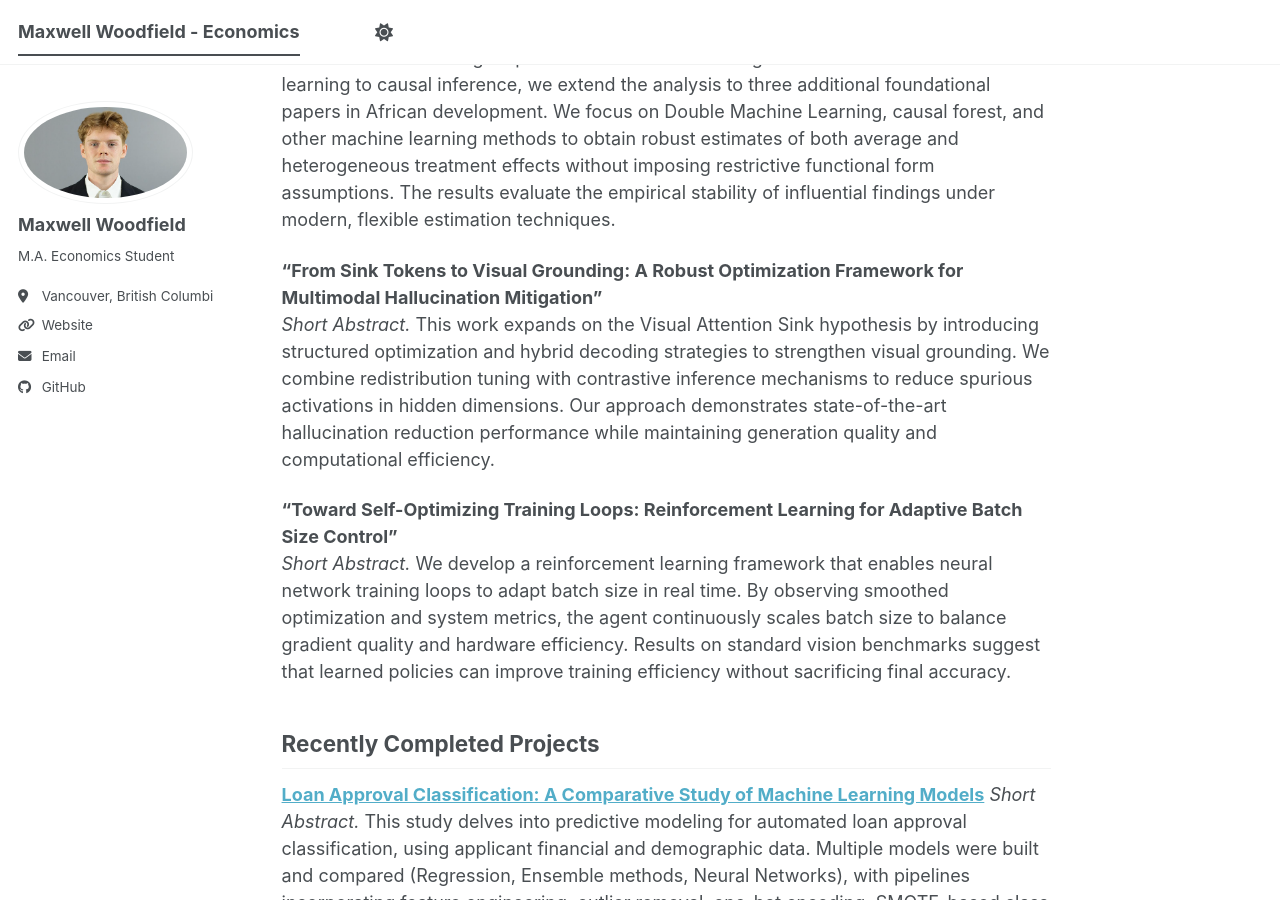
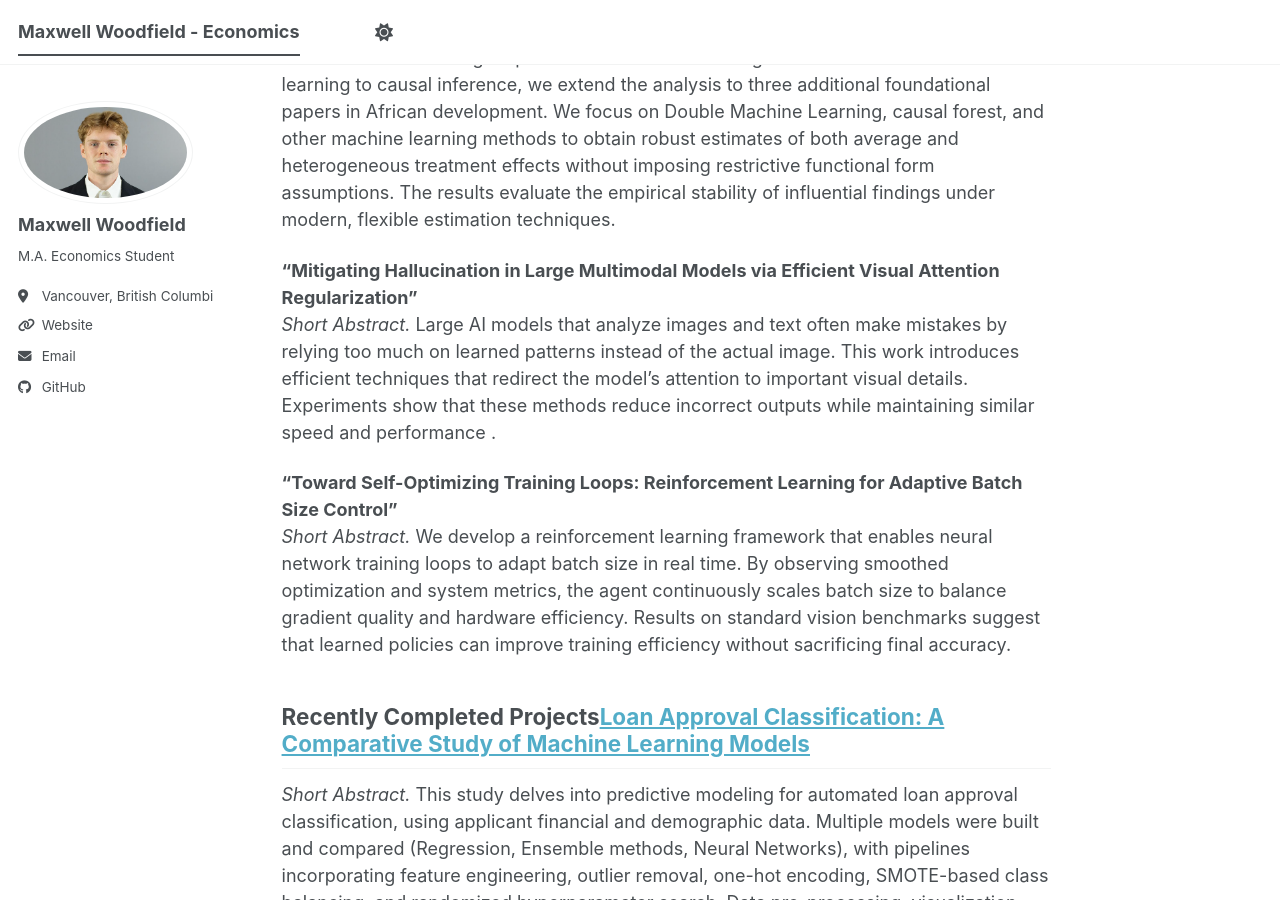
Before and after one commit to saucemmmm/saucemmmm.github.io, a Jekyll site: the page built from _pages/about.md, in a window 1280 px wide and 900 px high, scrolled down 880 px. Built offline with Jekyll 4.4.1, drawn with Linux system fonts in a browser that asks for light colours; a script bundle is joined from its source files by our own code; library files that are not in the unit come from our copies.

Commit message:
Update about.md

```diff
--- a/_pages/about.md
+++ b/_pages/about.md
@@ -27,14 +27,13 @@ Machine Learning, Causal Inference, Statistical Learning Methods
 **“Machine Learning and the Robustness of Causal Estimates: Evidence from Re-Estimated Studies in African Development”**
 *Short Abstract.* Building on prior research demonstrating the value added of machine learning to causal inference, we extend the analysis to three additional foundational papers in African development. We focus on Double Machine Learning, causal forest, and other machine learning methods to obtain robust estimates of both average and heterogeneous treatment effects without imposing restrictive functional form assumptions. The results evaluate the empirical stability of influential findings under modern, flexible estimation techniques.
 
-**“From Sink Tokens to Visual Grounding: A Robust Optimization Framework for Multimodal Hallucination Mitigation”**
-*Short Abstract.* This work expands on the Visual Attention Sink hypothesis by introducing structured optimization and hybrid decoding strategies to strengthen visual grounding. We combine redistribution tuning with contrastive inference mechanisms to reduce spurious activations in hidden dimensions. Our approach demonstrates state-of-the-art hallucination reduction performance while maintaining generation quality and computational efficiency.
+**“Mitigating Hallucination in Large Multimodal Models via Efficient Visual Attention Regularization”**
+*Short Abstract.* Large AI models that analyze images and text often make mistakes by relying too much on learned patterns instead of the actual image. This work introduces efficient techniques that redirect the model’s attention to important visual details. Experiments show that these methods reduce incorrect outputs while maintaining similar speed and performance .
 
 **“Toward Self-Optimizing Training Loops: Reinforcement Learning for Adaptive Batch Size Control”**
 *Short Abstract.* We develop a reinforcement learning framework that enables neural network training loops to adapt batch size in real time. By observing smoothed optimization and system metrics, the agent continuously scales batch size to balance gradient quality and hardware efficiency. Results on standard vision benchmarks suggest that learned policies can improve training efficiency without sacrificing final accuracy.
 
-## Recently Completed Projects
-**[Loan Approval Classification: A Comparative Study of Machine Learning Models](/files/Loan_Approval_Classification.pdf)**
+## Recently Completed Projects**[Loan Approval Classification: A Comparative Study of Machine Learning Models](/files/Loan_Approval_Classification.pdf)**
 *Short Abstract.* This study delves into predictive modeling for automated loan approval classification, using applicant financial and demographic data. Multiple models were built and compared (Regression, Ensemble methods, Neural Networks), with pipelines incorporating feature engineering, outlier removal, one-hot encoding, SMOTE-based class balancing, and randomized hyperparameter search. Data pre-processing, visualization, precision tuning, and model comparison were also used to identify the results from each model.
 
 **[A project proposal: CBDC Resilience and Real Economic Behavior: Causal Evidence from the DCash Shutdown](/files/821proj.pdf)**
```
